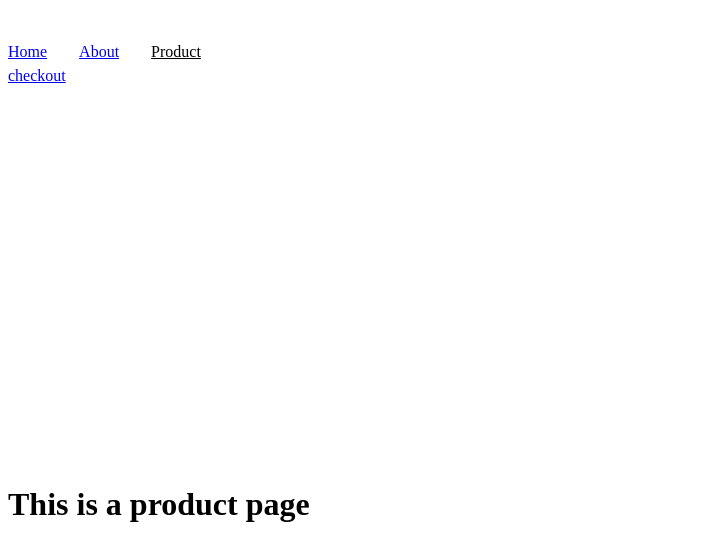
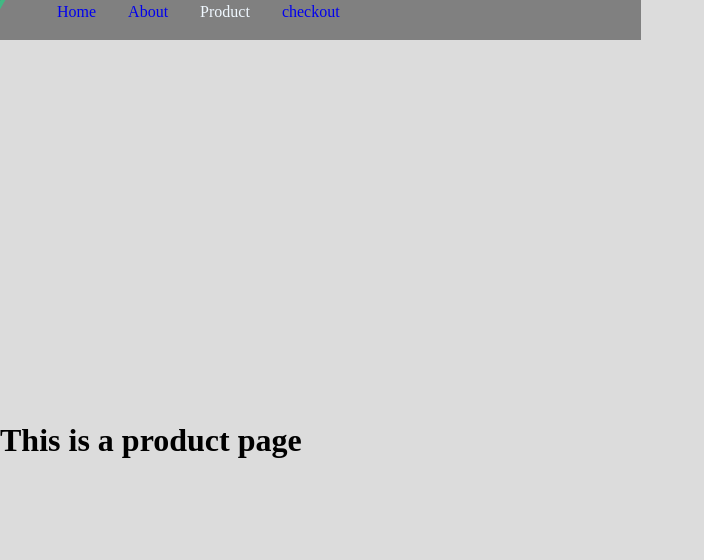
Before and after one commit to KHEANG-LYMENG/IP_E-commerce-Project, a Vue app: page /product in a window 1280 px wide. Shown: the top 560 px of the page, without its empty margins (0-704 px from the left). Built offline with nearby package versions, Linux system fonts and the light colour scheme.

Commit message:
update homepage

```diff
--- a/src/App.vue
+++ b/src/App.vue
@@ -6,32 +6,42 @@ import { RouterLink, RouterView } from 'vue-router'
   <header>
     <div class="wrapper">
       <nav>
-        <RouterLink to="/">Home</RouterLink>
-        <RouterLink to="/about">About</RouterLink>
-        <RouterLink to="/product">Product</RouterLink>
-        <RouterLink to="/checkout">checkout</RouterLink>
+          <img class="logo" src="./assets/images/logo.svg" alt="">
+          <RouterLink to="/">Home</RouterLink>
+          <RouterLink to="/about">About</RouterLink>
+          <RouterLink to="/product">Product</RouterLink>
+          <RouterLink to="/checkout">checkout</RouterLink>
       </nav>
+    <RouterView />
     </div>
   </header>
-  <RouterView />
+  <footer>
+
+  </footer>
 </template>
 
 <style scoped>
+*{
+  margin: 0;
+}
 header {
   line-height: 1.5;
   max-height: 100vh;
 }
 
 .logo {
-  display: block;
-  margin: 0 auto 2rem;
+  width: 25px;
+  height: 25px;
+  border-radius: 10px;
 }
 
 nav {
+  padding: 20px;
+  color: aliceblue;
+  background-color: grey;
   width: 100%;
   font-size: 12px;
   text-align: center;
-  margin-top: 2rem;
 }
 
 nav a.router-link-exact-active {
@@ -43,6 +53,7 @@ nav a.router-link-exact-active:hover {
 }
 
 nav a {
+  text-decoration: none;
   display: inline-block;
   padding: 0 1rem;
   border-left: 1px solid var(--color-border);
@@ -73,7 +84,6 @@ nav a:first-of-type {
     text-align: left;
     margin-left: -1rem;
     font-size: 1rem;
-
     padding: 1rem 0;
     margin-top: 1rem;
   }
--- a/src/views/HomeView.vue
+++ b/src/views/HomeView.vue
@@ -1,10 +1,16 @@
 <template>
-  <div class="about">
-    <h1>This is an home page</h1>
-  </div>
+  <body>
+
+  </body>
 </template>
 
 <style>
+*{
+  margin: 0;
+}
+body{
+  background-color: gainsboro;
+}
 @media (min-width: 1024px) {
   .about {
     min-height: 100vh;
@@ -12,4 +18,5 @@
     align-items: center;
   }
 }
+
 </style>
```
